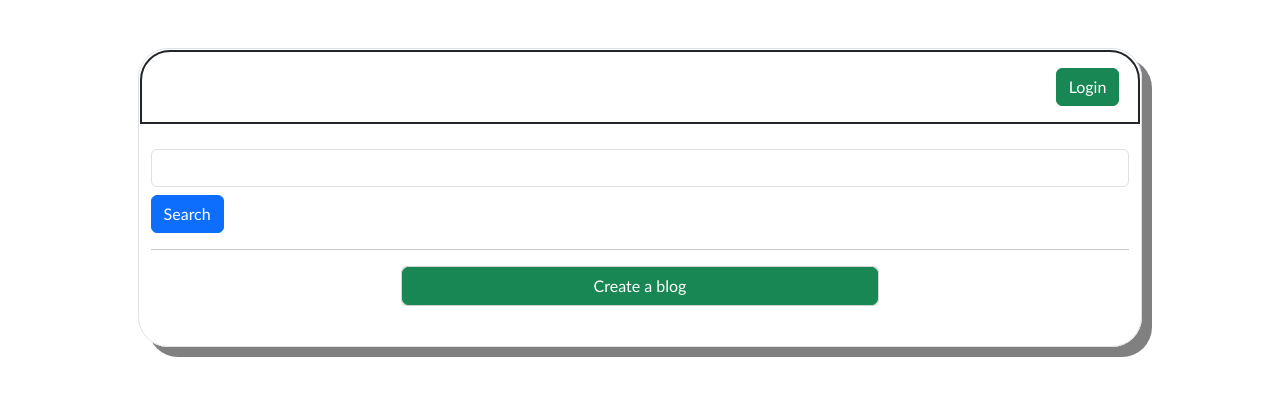
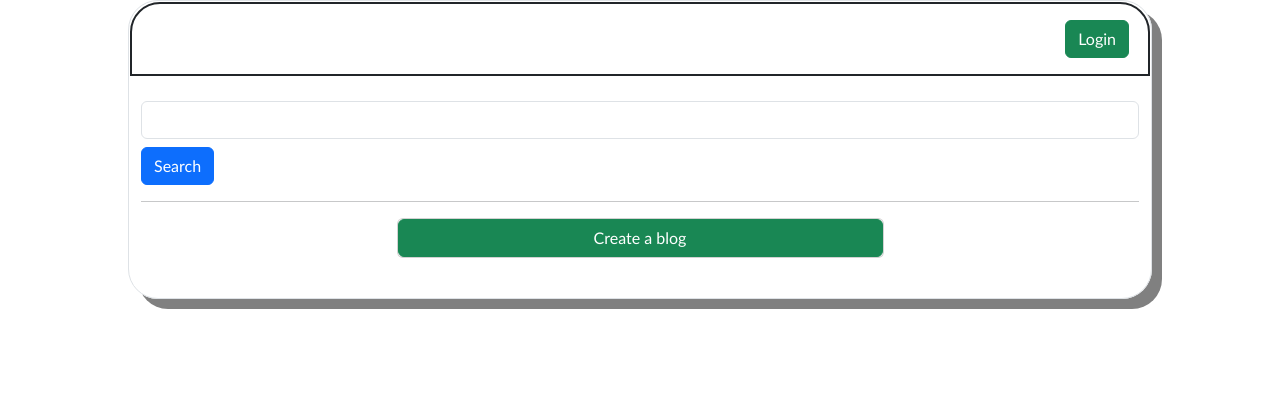
Before and after one commit to Aayushman4725/Blog-Application-using-python-with-django, a Django app: page / in a window 1280 px wide. Shown: the top 396 px of the page. Run offline with Django 5.2, Linux system fonts and the light colour scheme; data that the repository does not hold is empty; parts of the project's set-up code (start-up, migrations or seed data) failed here and were passed over; some libraries are stand-ins or nearby versions; some web fonts are replaced.

Commit message:
removed container class from div

```diff
--- a/templates/main.html
+++ b/templates/main.html
@@ -17,11 +17,12 @@
       crossorigin="anonymous"
     ></script>
     <link rel="stylesheet" href="{% static 'css/styles.css' %}" />
+    <link rel="stylesheet" href="https://rsms.me/inter/inter.css">
     {% tailwind_css %}
   </head>
   <body>
     <div class="">
-      <div class="container mt-5">
+      <div class="">
         {% include 'message.html' %} {% block content %} {% endblock %}
       </div>
     </div>
```
